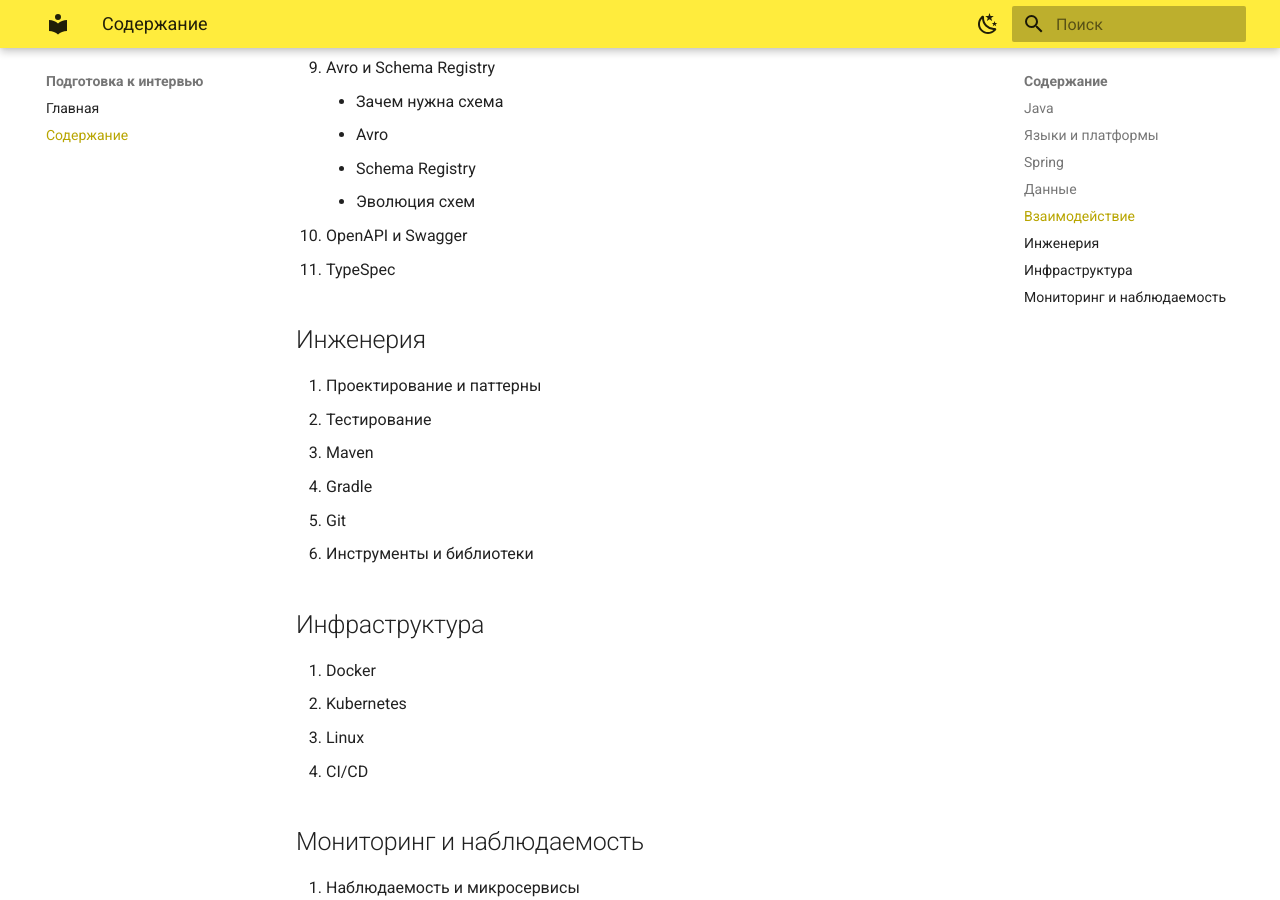
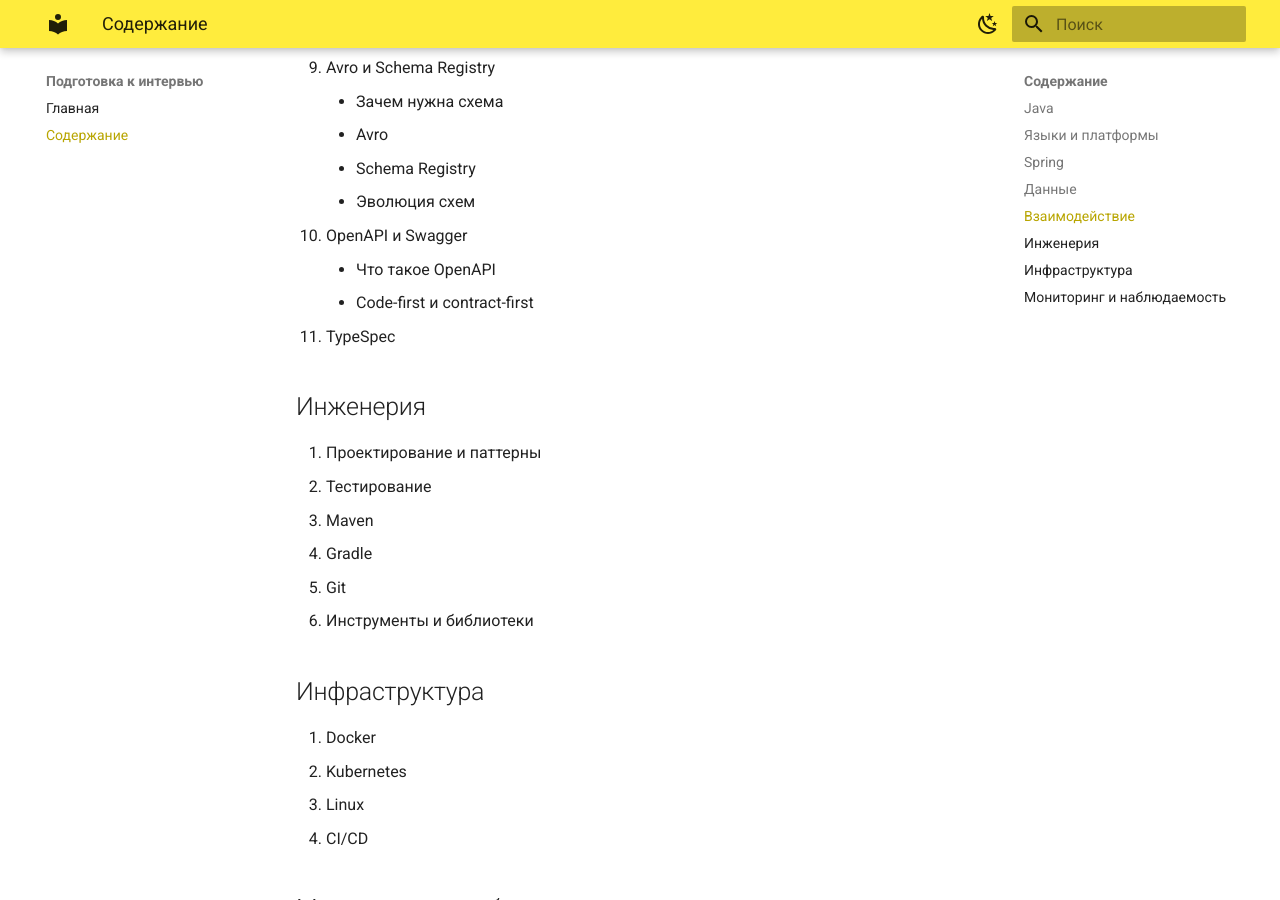
Before and after one commit to artem961/java-backend-notes, an MkDocs documentation site: the page built from docs/contents.md, in a window 1280 px wide and 900 px high, scrolled down 5745 px. Built offline with MkDocs 1.6.1 and Material for MkDocs 9.7.7, drawn with Linux system fonts in a browser that asks for light colours.

Commit message:
Определить состав раздела OpenAPI и Swagger
Две темы: сама спецификация и выбор между code-first и contract-first.

```diff
--- a/docs/contents.md
+++ b/docs/contents.md
@@ -176,6 +176,8 @@
     - Schema Registry
     - Эволюция схем
 30. OpenAPI и Swagger
+    - Что такое OpenAPI
+    - Code-first и contract-first
 31. TypeSpec
 
 ## Инженерия
```
